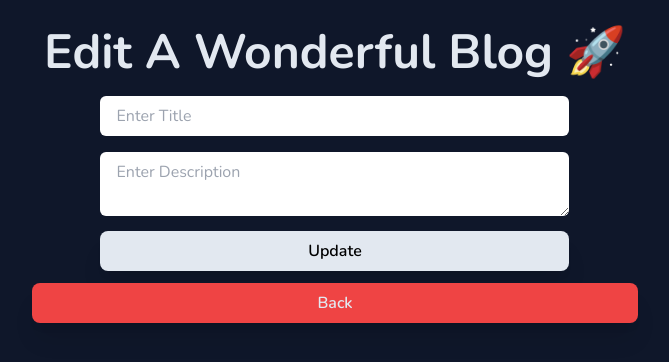
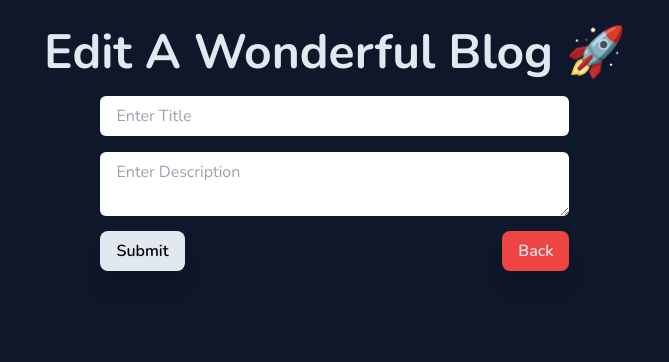
Before and after one commit to Boboiboy181/nextjs-blog, a Next.js app: page /blog/edit/1 in a window 1280 px wide. Shown: the top 362 px of the page, without its empty margins (305-974 px from the left). Built offline with nearby package versions, Linux system fonts and the light colour scheme; no server answers; the database is empty.

Commit message:
fix responsive

```diff
--- a/src/app/blog/add/page.tsx
+++ b/src/app/blog/add/page.tsx
@@ -52,9 +52,9 @@ const AddBlog = () => {
   return (
     <Fragment>
       <Toaster />
-      <div className="w-full m-auto flex my-4">
-        <div className="flex flex-col justify-center items-center m-auto">
-          <p className="xs:text-3xl md:text-5xl text-slate-200 font-bold p-3">
+      <div className={'w-full m-auto flex my-4'}>
+        <div className={'flex flex-col justify-center items-center m-auto'}>
+          <p className={'xs:text-3xl md:text-5xl text-slate-200 font-bold p-3'}>
             Add A Wonderful Blog 🚀
           </p>
           <form
@@ -65,23 +65,36 @@ const AddBlog = () => {
               ref={titleRef}
               placeholder="Enter Title"
               type="text"
-              className="rounded-md px-4 xs:w-4/5 md:w-full py-2 my-2 "
+              className={'rounded-md px-4 xs:w-4/5 md:w-full py-2 my-2 '}
             />
             <textarea
               ref={descriptionRef}
               placeholder="Enter Description"
-              className="rounded-md px-4 py-2 xs:w-4/5 md:w-full my-2"
+              className={'rounded-md px-4 py-2 xs:w-4/5 md:w-full my-2'}
             ></textarea>
-            <button className="font-semibold px-4 py-2 shadow-xl bg-slate-200 rounded-lg m-auto hover:bg-slate-100 xs:w-4/5 md:w-full">
+            <div
+              className={
+                'flex xs:flex-col sm:flex-row justify-between items-center'
+              }
+            >
+              <button
+                className={
+                  'font-semibold px-4 py-2 shadow-xl bg-slate-200 rounded-lg m-auto hover:bg-slate-100 xs:w-4/5 md:w-full lg:w-fit lg:m-0'
+                }
+              >
                 Submit
               </button>
-          </form>
               <button
+                type="button"
                 onClick={handleBackBtn}
-            className="font-semibold text-slate-200 mt-3 px-4 py-2 shadow-xl bg-red-500 rounded-lg m-auto hover:bg-red-400 xs:w-4/5 md:w-full"
+                className={
+                  'font-semibold text-slate-200 mt-3 px-4 py-2 shadow-xl bg-red-500 rounded-lg m-auto hover:bg-red-400 xs:w-4/5 md:w-full lg:w-fit lg:m-0'
+                }
               >
                 Back
               </button>
+            </div>
+          </form>
         </div>
       </div>
     </Fragment>
--- a/src/app/blog/edit/[id]/page.tsx
+++ b/src/app/blog/edit/[id]/page.tsx
@@ -98,18 +98,29 @@ const EditBlog = ({ params }: EditBlogParams) => {
               placeholder="Enter Description"
               className="rounded-md px-4 py-2 xs:w-4/5 md:w-full my-2"
             ></textarea>
-            <div className="flex justify-between">
-              <button className="font-semibold px-4 py-2 shadow-xl bg-slate-200 rounded-lg m-auto hover:bg-slate-100 xs:w-4/5 md:w-full">
-                Update
+            <div
+              className={
+                'flex xs:flex-col sm:flex-row justify-between items-center'
+              }
+            >
+              <button
+                className={
+                  'font-semibold px-4 py-2 shadow-xl bg-slate-200 rounded-lg m-auto hover:bg-slate-100 xs:w-4/5 md:w-full lg:w-fit lg:m-0'
+                }
+              >
+                Submit
+              </button>
+              <button
+                type="button"
+                onClick={handleBackBtn}
+                className={
+                  'font-semibold text-slate-200 mt-3 px-4 py-2 shadow-xl bg-red-500 rounded-lg m-auto hover:bg-red-400 xs:w-4/5 md:w-full lg:w-fit lg:m-0'
+                }
+              >
+                Back
               </button>
             </div>
           </form>
-          <button
-            onClick={handleBackBtn}
-            className="font-semibold text-slate-200 mt-3 px-4 py-2 shadow-xl bg-red-500 rounded-lg m-auto hover:bg-red-400 xs:w-4/5 md:w-full"
-          >
-            Back
-          </button>
         </div>
       </div>
     </Fragment>
```
Lines whose indentation alone changed are shown as unchanged.
